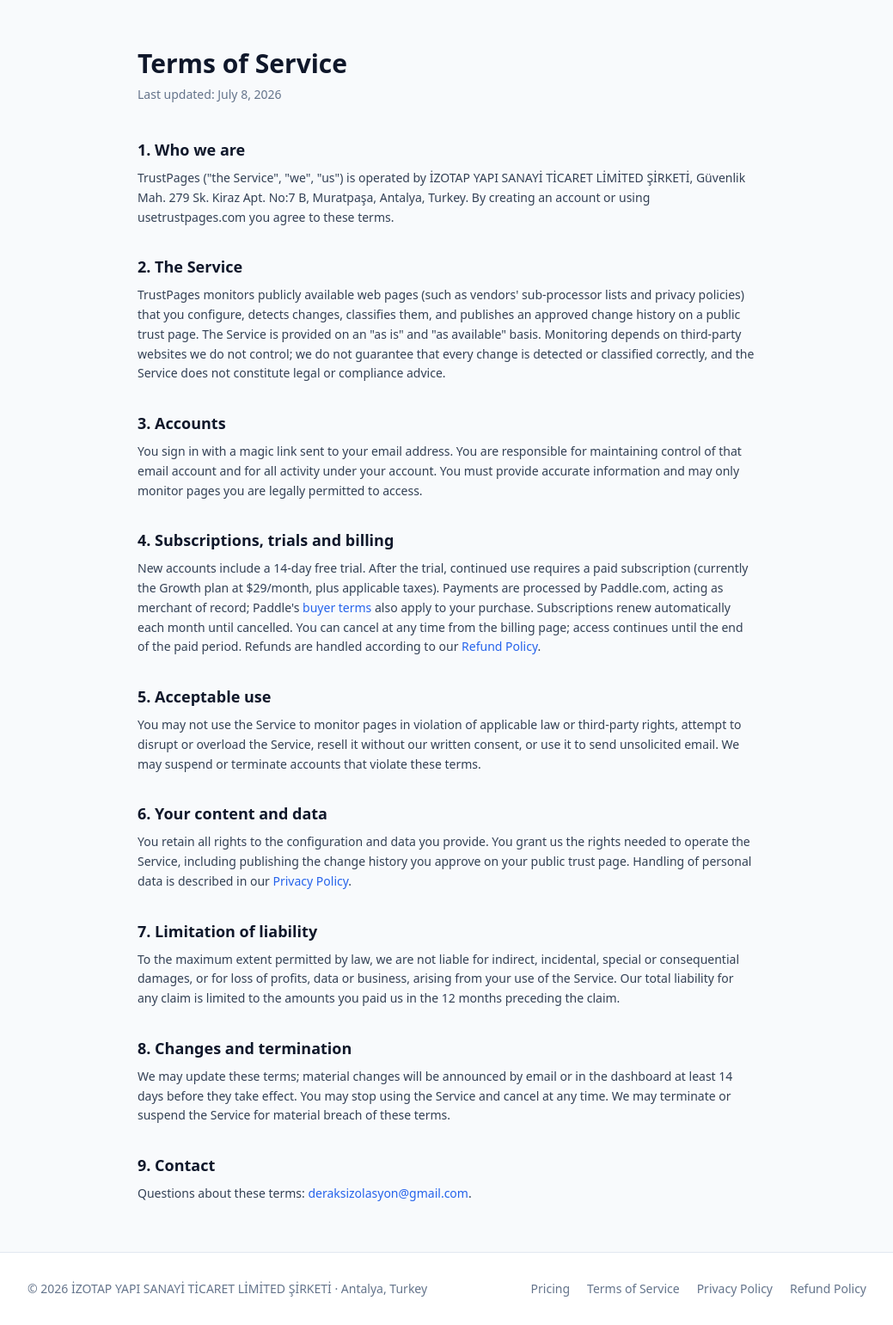
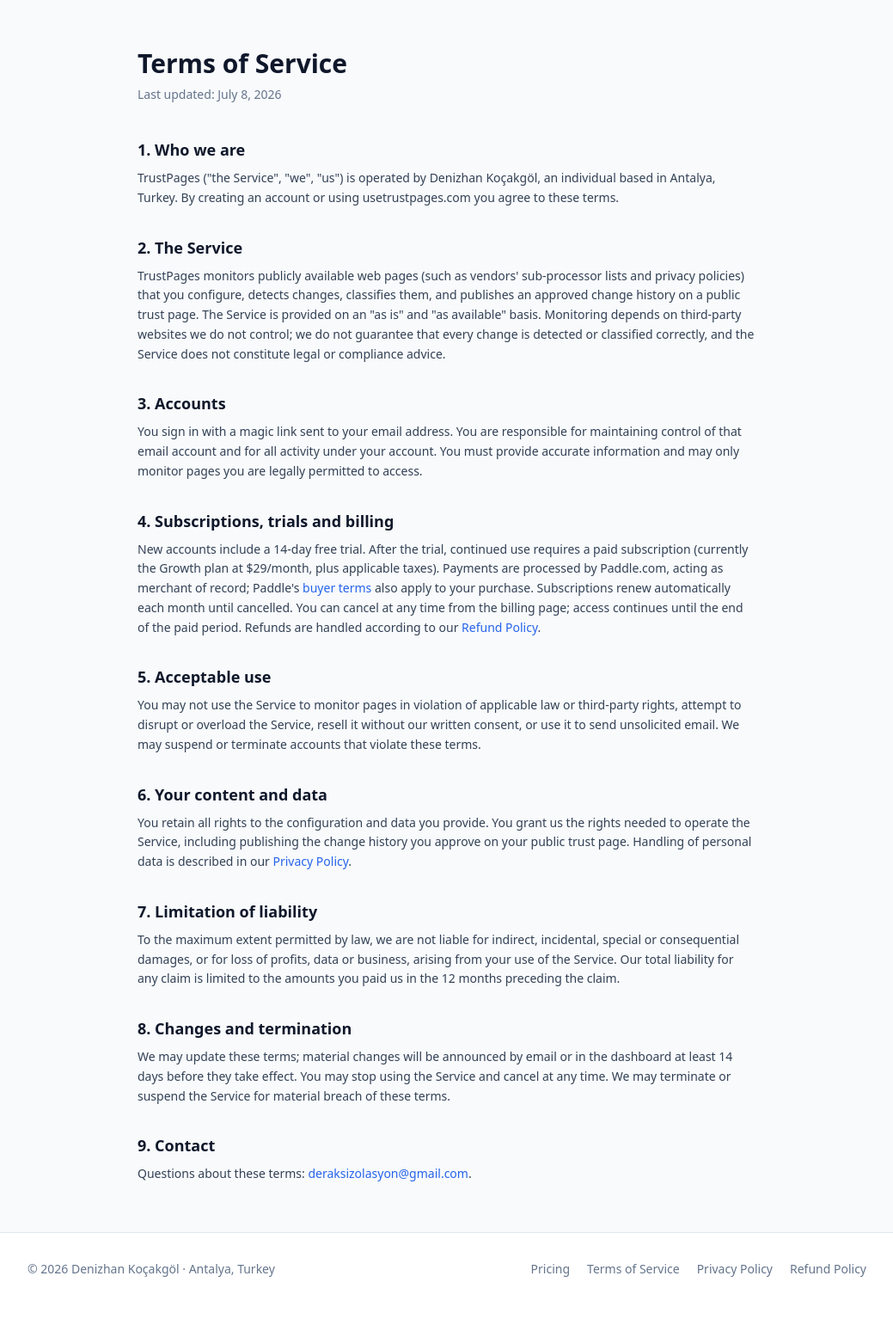
Before and after one commit to flanagans1989/truthpage, a FastAPI app: page /terms in a window 1280 px wide. Shown: the part 69-1610 px from the top of the page at 86% size, without its empty margins (120-1159 px from the left). After the commit the page ends 1554 px from the top, so only its background shows below. Run offline with FastAPI, Linux system fonts and the light colour scheme; parts of the project's set-up code (start-up, migrations or seed data) failed here and were passed over.

Commit message:
Fix legal pages: correct operator name (#2)
Terms, Privacy, and the footer referenced a company (İZOTAP YAPI
SANAYİ TİCARET LİMİTED ŞİRKETİ) that turned out not to belong to
the site operator — a leftover from an earlier failed Paddle
company application. The seller of record is now an Individual
Paddle account, so legal pages now correctly name the actual
operator (Denizhan Koçakgöl, Antalya, Turkey) instead of an
unrelated third party's company.


Claude-Session: https://claude.ai/code/session_01PUn6athLY2GMmjiATh2As6

Co-authored-by: Claude Sonnet 5 <noreply@anthropic.com>

```diff
--- a/templates/_footer.html
+++ b/templates/_footer.html
@@ -1,6 +1,6 @@
 <footer class="border-t border-slate-200 bg-white">
     <div class="max-w-5xl mx-auto px-6 py-8 flex flex-col md:flex-row items-center justify-between gap-4 text-sm text-slate-500">
-        <p>© 2026 İZOTAP YAPI SANAYİ TİCARET LİMİTED ŞİRKETİ · Antalya, Turkey</p>
+        <p>© 2026 Denizhan Koçakgöl · Antalya, Turkey</p>
         <nav class="flex items-center gap-5">
             <a href="/pricing" class="hover:text-slate-900">Pricing</a>
             <a href="/terms" class="hover:text-slate-900">Terms of Service</a>
--- a/templates/privacy.html
+++ b/templates/privacy.html
@@ -4,7 +4,7 @@
 {% block legal_body %}
 <section>
     <h2 class="text-lg font-semibold text-slate-900 mb-2">1. Controller</h2>
-    <p>TrustPages (usetrustpages.com) is operated by İZOTAP YAPI SANAYİ TİCARET LİMİTED ŞİRKETİ, Güvenlik Mah. 279 Sk. Kiraz Apt. No:7 B, Muratpaşa, Antalya, Turkey ("we", "us"). Contact: <a href="mailto:deraksizolasyon@gmail.com" class="text-blue-600 hover:underline">deraksizolasyon@gmail.com</a>.</p>
+    <p>TrustPages (usetrustpages.com) is operated by Denizhan Koçakgöl, an individual based in Antalya, Turkey ("we", "us"). Contact: <a href="mailto:deraksizolasyon@gmail.com" class="text-blue-600 hover:underline">deraksizolasyon@gmail.com</a>.</p>
 </section>
 <section>
     <h2 class="text-lg font-semibold text-slate-900 mb-2">2. Data we collect</h2>
--- a/templates/terms.html
+++ b/templates/terms.html
@@ -4,7 +4,7 @@
 {% block legal_body %}
 <section>
     <h2 class="text-lg font-semibold text-slate-900 mb-2">1. Who we are</h2>
-    <p>TrustPages ("the Service", "we", "us") is operated by İZOTAP YAPI SANAYİ TİCARET LİMİTED ŞİRKETİ, Güvenlik Mah. 279 Sk. Kiraz Apt. No:7 B, Muratpaşa, Antalya, Turkey. By creating an account or using usetrustpages.com you agree to these terms.</p>
+    <p>TrustPages ("the Service", "we", "us") is operated by Denizhan Koçakgöl, an individual based in Antalya, Turkey. By creating an account or using usetrustpages.com you agree to these terms.</p>
 </section>
 <section>
     <h2 class="text-lg font-semibold text-slate-900 mb-2">2. The Service</h2>
```
